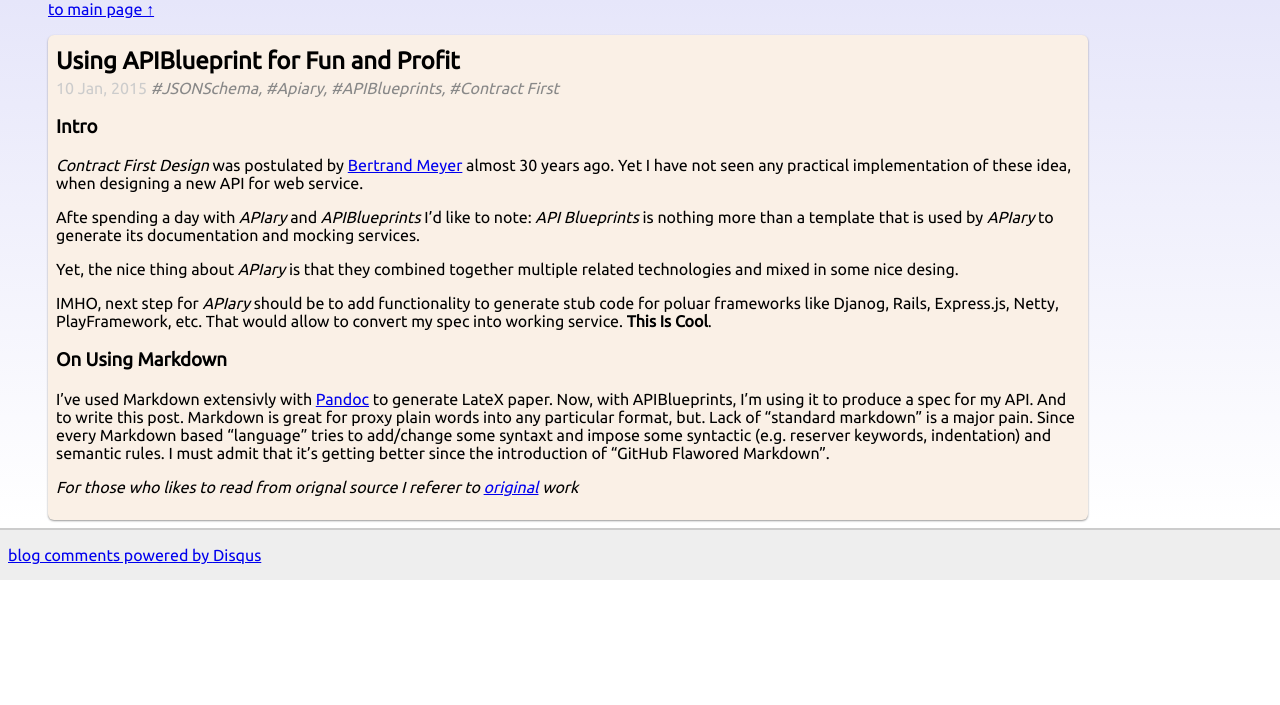
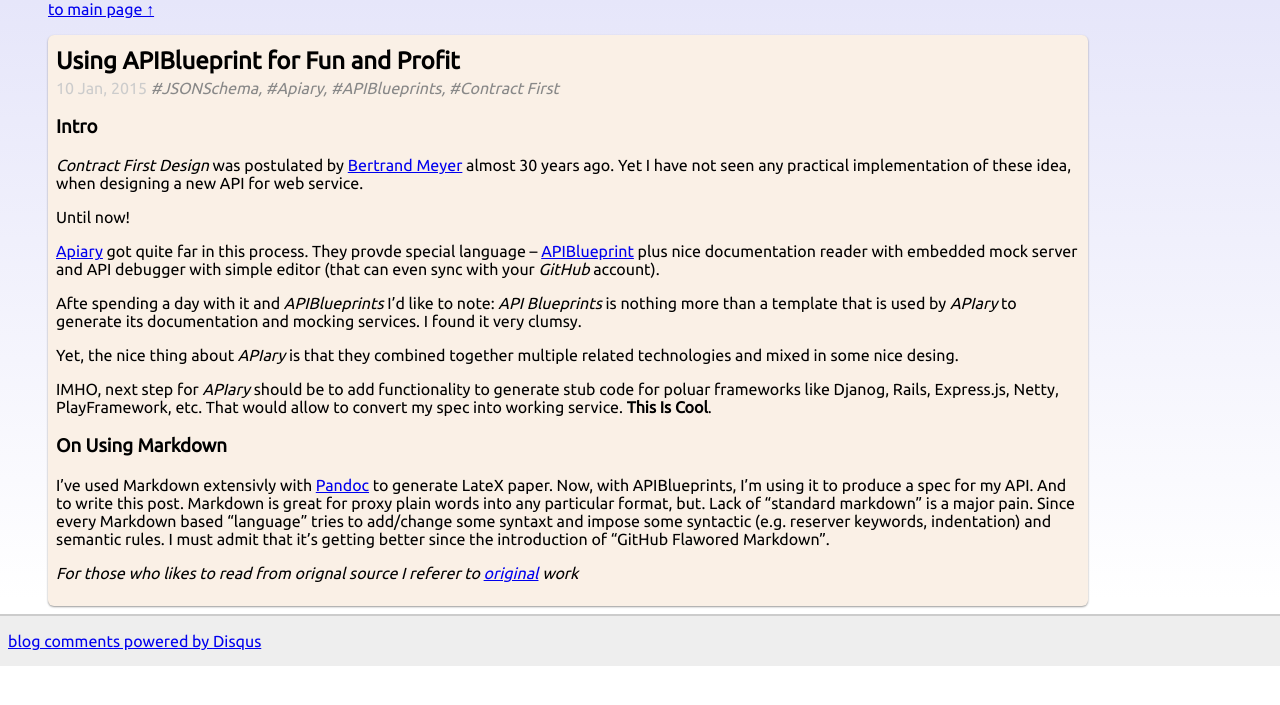
Before and after one commit to lvsl-deactivated/lvsl.github.com, a Jekyll site: the page built from _posts/2015-01-10-using_api_blueprints_for_and_profit.md, in a window 1280 px wide. Shown: the top 705 px of the page. Built offline with Jekyll 4.4.1, drawn with Linux system fonts in a browser that asks for light colours; comment, search, counter and statistics services are not loaded.

Commit message:
Update 2015-01-10-using_api_blueprints_for_and_profit.md

```diff
--- a/_posts/2015-01-10-using_api_blueprints_for_and_profit.md
+++ b/_posts/2015-01-10-using_api_blueprints_for_and_profit.md
@@ -13,7 +13,13 @@
 *Contract First Design* was postulated by [Bertrand Meyer](http://en.wikipedia.org/wiki/Bertrand_Meyer) almost 30 years ago.
 Yet I have not seen any practical implementation of these idea, when designing a new API for web service.
 
-Afte spending a day with *APIary* and *APIBlueprints* I'd like to note: *API Blueprints* is nothing more than a template that is used by *APIary* to generate its documentation and mocking services.
+Until now!
+
+[Apiary](http://apiary.io/how-it-works) got quite far in this process.
+They provde special language -- [APIBlueprint](http://apiblueprint.org/) plus nice documentation reader with embedded mock server and API debugger with simple editor (that can even sync with your *GitHub* account).
+
+Afte spending a day with it and *APIBlueprints* I'd like to note: *API Blueprints* is nothing more than a template that is used by *APIary* to generate its documentation and mocking services.
+I found it very clumsy.
 
 Yet, the nice thing about *APIary* is that they combined together multiple related technologies and mixed in some nice desing.
 
```
